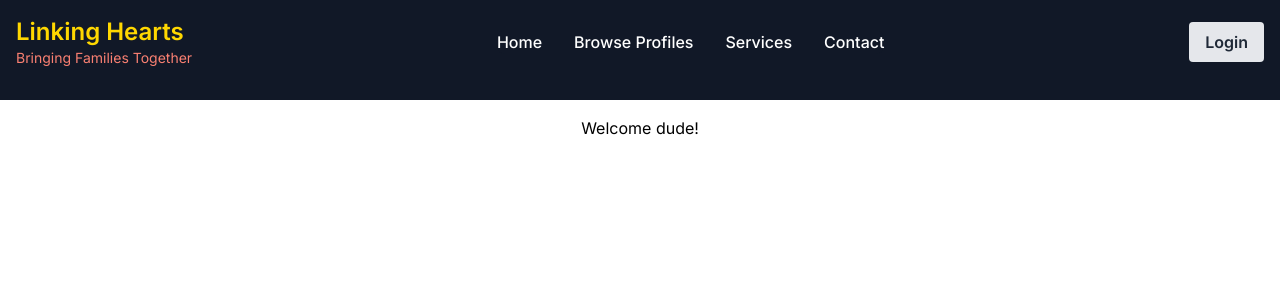
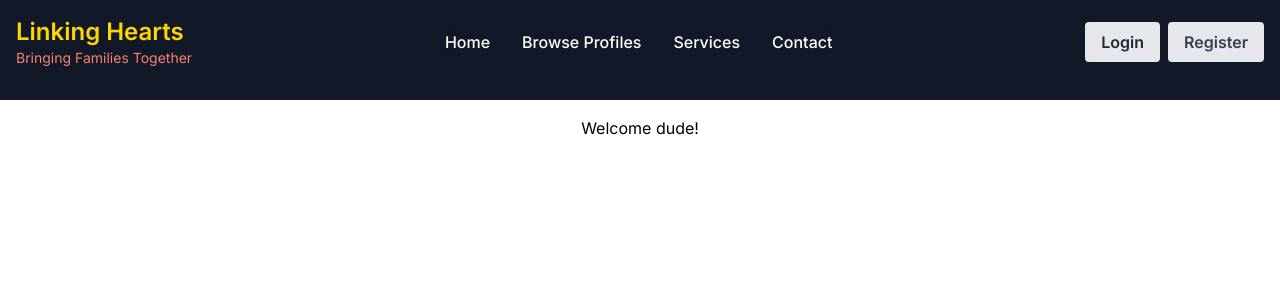
Before and after one commit to chelladurai-1997/interesting-stories, a Next.js app: page /dashboard in a window 1280 px wide. Shown: the top 300 px of the page. Built offline with nearby package versions, Linux system fonts and the light colour scheme.

Commit message:
feat: header changes added

```diff
--- a/app/components/organism/Header/Header.tsx
+++ b/app/components/organism/Header/Header.tsx
@@ -55,14 +55,14 @@ const Header: React.FC<HeaderProps> = ({ showSearchForm }) => {
     <section className="relative bg-gray-900 pb-4">
       <nav className="border-gray-200 bg-gray-900">
         <div className="max-w-screen-xl flex flex-wrap items-center justify-between mx-auto p-4">
-          <a href="/" className="flex flex-col items-center md:items-start">
+          <Link href="/" className="flex flex-col items-center md:items-start">
             <span className="text-2xl font-semibold text-[#ffd700]">
               Linking Hearts
             </span>
             <span className="text-sm text-[#fa8072]">
               Bringing Families Together
             </span>
-          </a>
+          </Link>
 
           <div className="flex items-center md:order-2 space-x-3 md:space-x-0 rtl:space-x-reverse">
             {userProfile ? (
@@ -125,11 +125,18 @@ const Header: React.FC<HeaderProps> = ({ showSearchForm }) => {
                 )}
               </div>
             ) : (
-              <Link href="/login">
-                <button className="bg-gray-200 text-gray-800 font-semibold py-2 px-4 rounded hover:bg-gray-400 transition duration-300">
-                  Login
-                </button>
-              </Link>
+              <div className="flex space-x-2">
+                <Link href="/login">
+                  <button className="bg-gray-200 text-gray-800 font-semibold py-2 px-4 rounded hover:bg-gray-400 transition duration-300">
+                    Login
+                  </button>
+                </Link>
+                <Link href="/signup">
+                  <button className="bg-gray-200 text-gray-700 font-semibold py-2 px-4 rounded hover:bg-gray-400 transition duration-300">
+                    Register
+                  </button>
+                </Link>
+              </div>
             )}
 
             <button
@@ -214,7 +221,6 @@ const Header: React.FC<HeaderProps> = ({ showSearchForm }) => {
                 <a
                   href="#"
                   className="block py-2 px-3 text-white hover:text-[#ffd700] rounded md:bg-transparent md:p-0"
-                  aria-current="page"
                 >
                   Browse Profiles
                 </a>
@@ -223,7 +229,6 @@ const Header: React.FC<HeaderProps> = ({ showSearchForm }) => {
                 <a
                   href="#"
                   className="block py-2 px-3 text-white hover:text-[#ffd700] rounded md:bg-transparent md:p-0"
-                  aria-current="page"
                 >
                   Services
                 </a>
--- a/app/profiles/[userId]/page.tsx
+++ b/app/profiles/[userId]/page.tsx
@@ -13,6 +13,7 @@ import ProfileHoroscopeInfo from "@/app/components/organism/ProfileDetails/Profi
 import ProfilePersonalDetails from "@/app/components/organism/ProfileDetails/ProfilePersonalDetails";
 import useProfile from "@/app/lib/hooks/services/useProfile";
 import Container from "@/app/components/molecules/Container/Container";
+import Header from "@/app/components/organism/Header/Header";
 
 const Page: React.FC = () => {
   const params = useParams();
@@ -44,6 +45,8 @@ const Page: React.FC = () => {
   }
 
   return (
+    <section>
+      <Header />
       <Container>
         <div className="flex flex-col lg:flex-row lg:space-x-4 p-6">
           <div className="lg:w-1/4 lg:sticky lg:top-6 lg:space-y-4 mb-4 lg:mb-0">
@@ -105,6 +108,7 @@ const Page: React.FC = () => {
           </div>
         </div>
       </Container>
+    </section>
   );
 };
 
```
Lines whose indentation alone changed are shown as unchanged.
